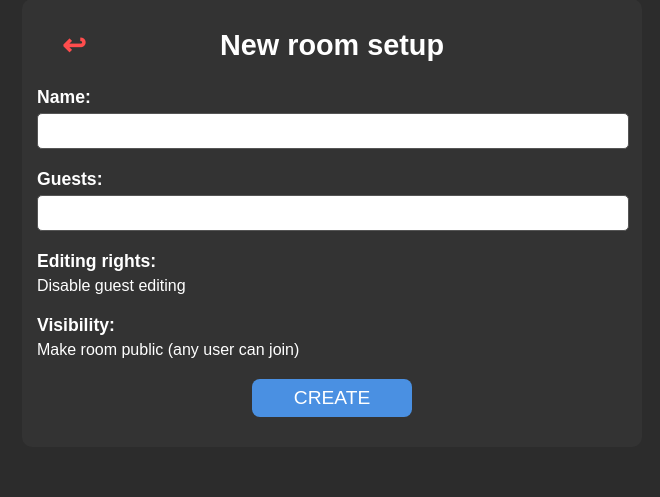
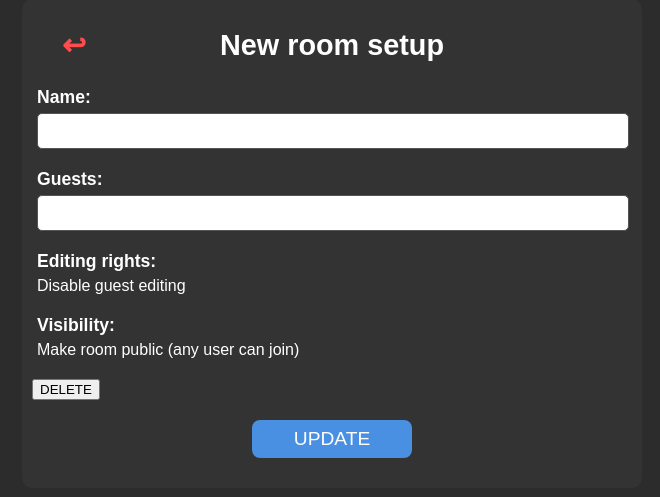
Before and after one commit to SwieciloM/Wassup, a Django app: template chat/templates/chat/room_form.html in a window 1280 px wide. Shown: the part 99-596 px from the top of the page, without its empty margins (308-968 px from the left). Run offline with Django 3.2, Linux system fonts and the light colour scheme; the template is opened without the code that fills it, so the values that code supplies are empty, except form fields; tables that the repository leaves empty hold one stand-in row (values such as "Sample post"); form fields are guessed from the names that the template uses; some web fonts are replaced.

Commit message:
Form adapted to modification mode

```diff
--- a/chat/templates/chat/room_form.html
+++ b/chat/templates/chat/room_form.html
@@ -65,7 +65,12 @@
                 {% endfor %}
             </div>
 
-            <button type="submit" class="submit-button">CREATE</button>
+            {% if form_type == 'create' %}
+                <button type="submit" class="submit-button">CREATE</button>
+            {% else %}
+                <button type="submit" class="delete-button">DELETE</button>
+                <button type="submit" class="submit-button">UPDATE</button>
+            {% endif %}
         </form>
     </div>
 {% endblock %}
```
